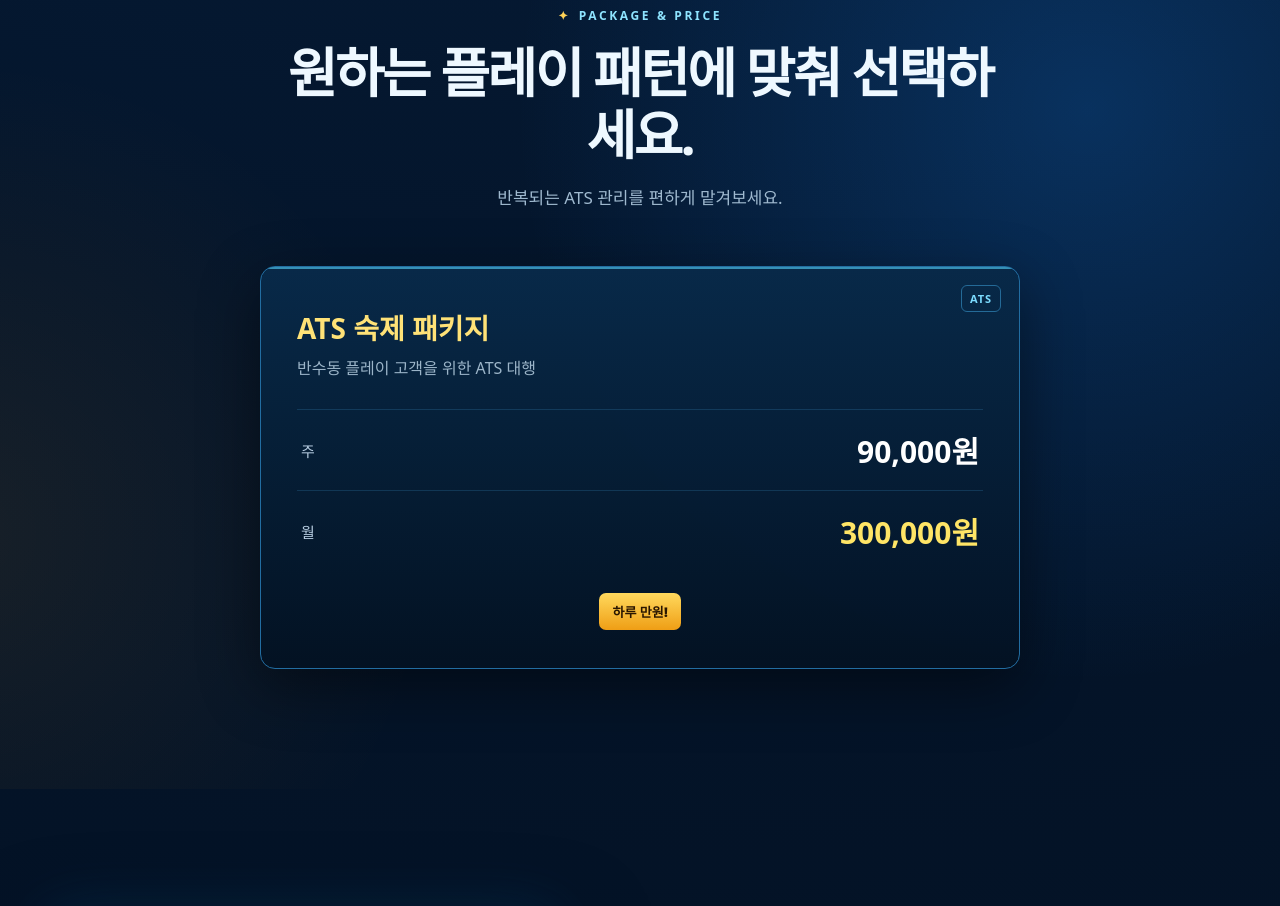
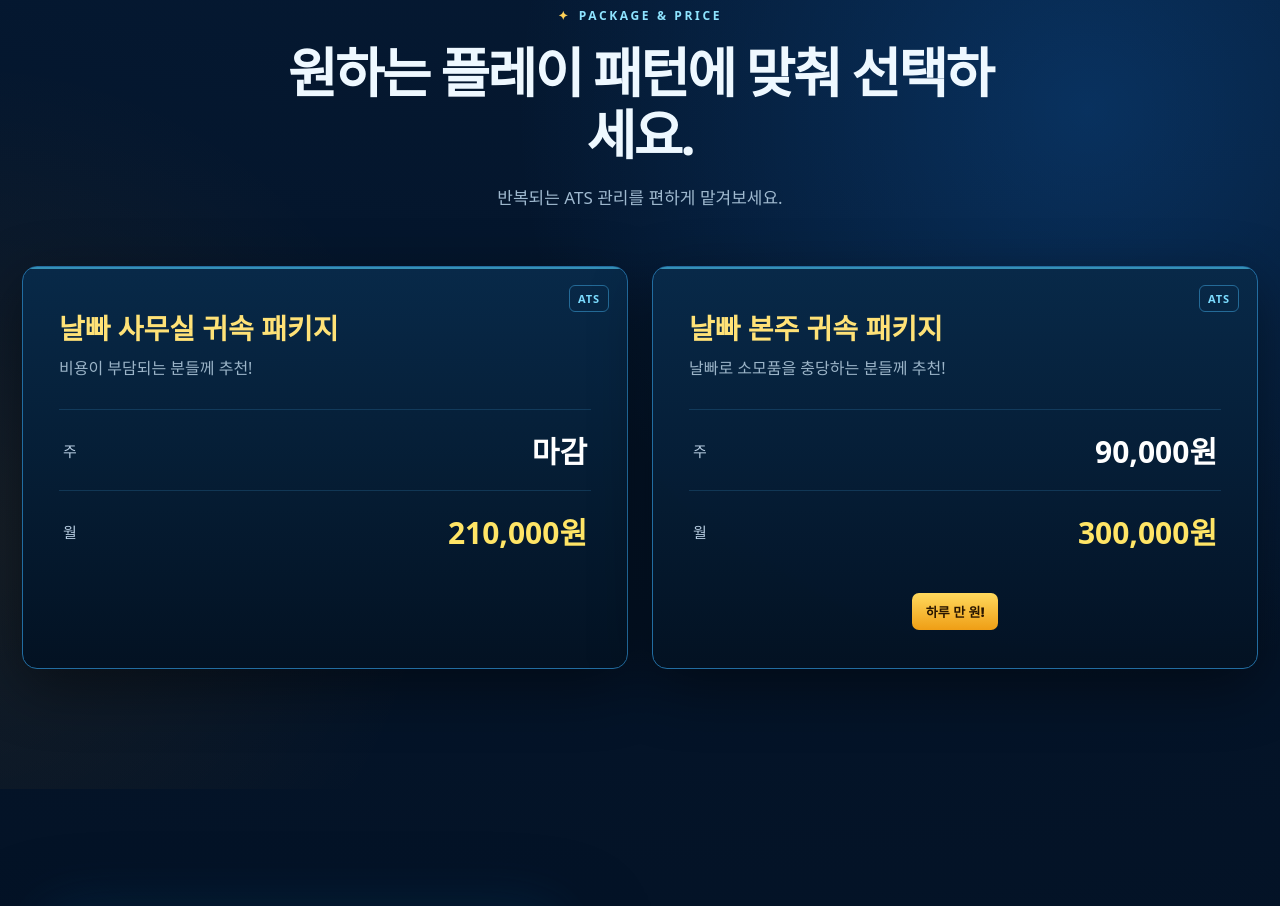
Before and after one commit to chgame001001-stack/10lev, a plain HTML site: page index.html in a window 1280 px wide. Shown: the part 2831-3737 px from the top of the page. Drawn offline with Linux system fonts and the light colour scheme.

Commit message:
Add files via upload

```diff
--- a/index.html
+++ b/index.html
@@ -226,13 +226,37 @@
   </div>
 
   <div class="pricing-grid">
+
+    <!-- 첫 번째 카드 -->
     <article class="price-card reveal">
       <div class="badge">ATS</div>
 
-          <h3>ATS 숙제 패키지</h3>
+      <h3>날빠 사무실 귀속 패키지</h3>
 
       <p class="price-note">
-            반수동 플레이 고객을 위한 ATS 대행
+        비용이 부담되는 분들께 추천!
+      </p>
+      <div class="price-line">
+        <span>주</span>
+        <strong>마감</strong>
+      </div>
+
+      <div class="price-line highlight">
+        <span>월</span>
+        <strong>210,000원</strong>
+      </div>
+
+    </article>
+
+
+    <!-- 두 번째 카드 -->
+    <article class="price-card reveal delay-1">
+      <div class="badge">ATS</div>
+
+      <h3>날빠 본주 귀속 패키지</h3>
+
+      <p class="price-note">
+        날빠로 소모품을 충당하는 분들께 추천!
       </p>
 
       <div class="price-line">
@@ -246,9 +270,10 @@
       </div>
 
       <div class="pill">
-            하루 만원!
+        하루 만 원!
       </div>
     </article>
+
   </div>
 </section>
 
@@ -767,11 +792,11 @@
   텔레그램
   <b>10lvfactory</b>
 </a>
+      </div>
 
         <p class="small">
           ※ 클릭하시면 자동으로 연결됩니다.
         </p>
-      </div>
     </section>
   </main>
 
--- a/styles.css
+++ b/styles.css
@@ -426,8 +426,10 @@ body::before {
 }
 
 .pricing-grid {
-  display: flex;
-  justify-content: center;
+  display: grid;
+  grid-template-columns: repeat(2, minmax(0, 1fr));
+  gap: 24px;
+
   width: 100%;
   max-width: 1300px;
   margin: auto;
@@ -435,14 +437,23 @@ body::before {
 
 .price-card {
   position: relative;
+
   width: 100%;
-  max-width: 760px;
+  max-width: none;
+
   padding: 38px 36px;
   overflow: hidden;
+
   border: 1px solid #226da1;
   border-radius: 15px;
+
   background:
-    linear-gradient(180deg, rgba(8, 42, 73, 0.98), rgba(3, 18, 35, 0.98));
+    linear-gradient(
+      180deg,
+      rgba(8, 42, 73, 0.98),
+      rgba(3, 18, 35, 0.98)
+    );
+
   box-shadow: var(--shadow);
 }
 
@@ -890,6 +901,10 @@ footer a {
   .mission-list article {
     padding: 14px;
   }
+ .pricing-grid {
+  grid-template-columns: 1fr;
+  gap: 18px;
+}
 }
 
 /* =========================================================
```
Lines whose indentation alone changed are shown as unchanged.
